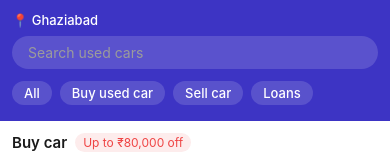
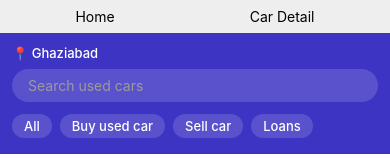
Before and after one commit to originehsan/Cars24SDUI, a React Native app: screen / in a window 390 px wide. Shown: the top 158 px of the page. Built offline with nearby package versions, Linux system fonts and the light colour scheme.

Commit message:
chore: add temporary dev screen-toggle in App.tsx to test both mock screens

```diff
--- a/App.tsx
+++ b/App.tsx
@@ -6,7 +6,8 @@
  * @format
  */
 
-import { StatusBar, StyleSheet, useColorScheme, View, ActivityIndicator, Text } from 'react-native';
+import { useState } from 'react';
+import { StatusBar, StyleSheet, useColorScheme, View, ActivityIndicator, Text, Pressable } from 'react-native';
 import { SafeAreaProvider, useSafeAreaInsets } from 'react-native-safe-area-context';
 import { QueryClient, QueryClientProvider } from '@tanstack/react-query';
 import { ErrorBoundary } from 'react-error-boundary';
@@ -34,8 +35,11 @@ function App() {
 
 function AppContent() {
   const safeAreaInsets = useSafeAreaInsets();
-  // Temporary: renders "home" directly, no navigation screen wrapper yet.
-  const { data, isLoading, error } = useSduiScreen('home');
+  // TEMPORARY test scaffolding — no real navigation yet. Toggle between
+  // mock screens here to verify each renders correctly. Remove once
+  // navigation/ is built.
+  const [screenName, setScreenName] = useState<'home' | 'car_detail'>('home');
+  const { data, isLoading, error } = useSduiScreen(screenName);
 
   if (isLoading) {
     return (
@@ -55,6 +59,14 @@ function AppContent() {
 
   return (
     <View style={[styles.container, { paddingTop: safeAreaInsets.top }]}>
+      <View style={styles.devToggle}>
+        <Pressable onPress={() => setScreenName('home')}>
+          <Text>Home</Text>
+        </Pressable>
+        <Pressable onPress={() => setScreenName('car_detail')}>
+          <Text>Car Detail</Text>
+        </Pressable>
+      </View>
       <SDUIScreen raw={data} />
     </View>
   );
@@ -72,6 +84,7 @@ function AppCrashFallback() {
 const styles = StyleSheet.create({
   container: { flex: 1 },
   centered: { flex: 1, justifyContent: 'center', alignItems: 'center' },
+  devToggle: { flexDirection: 'row', justifyContent: 'space-around', padding: 8, backgroundColor: '#eee' },
 });
 
 export default App;
```
